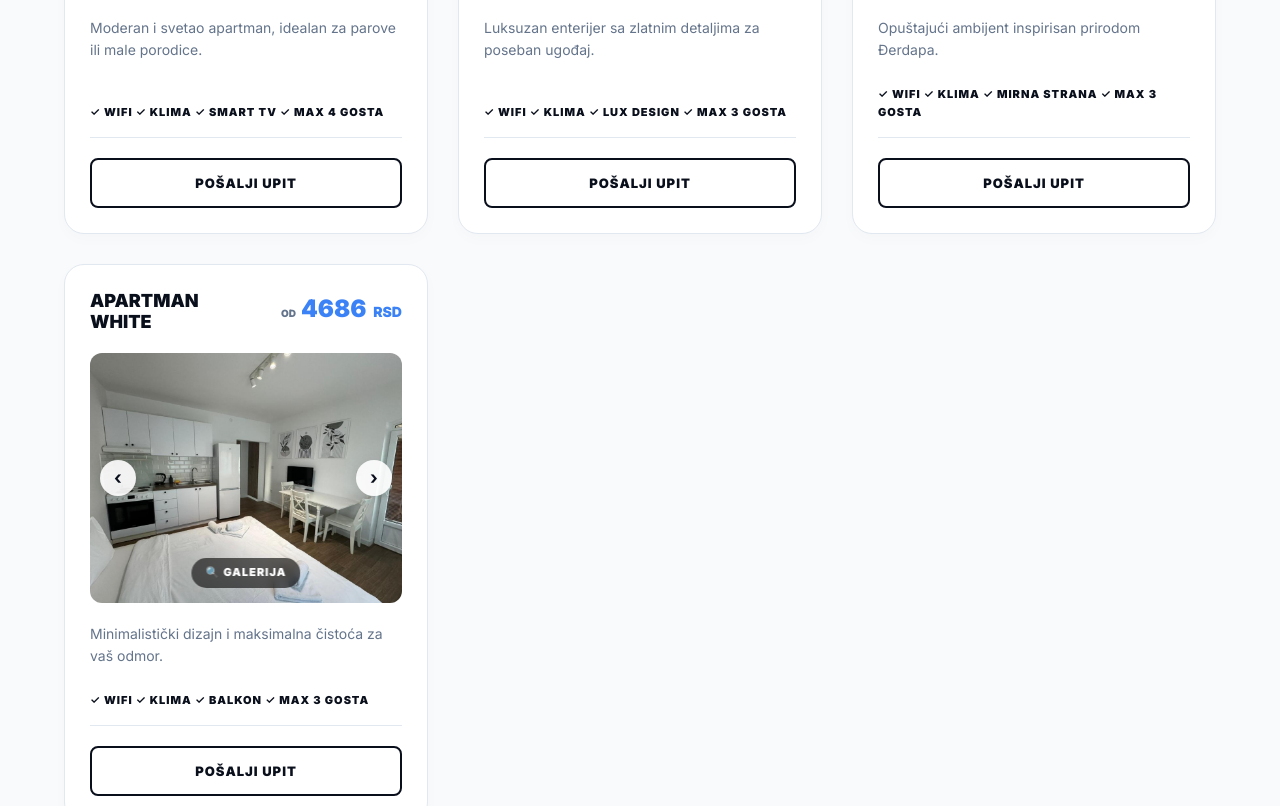
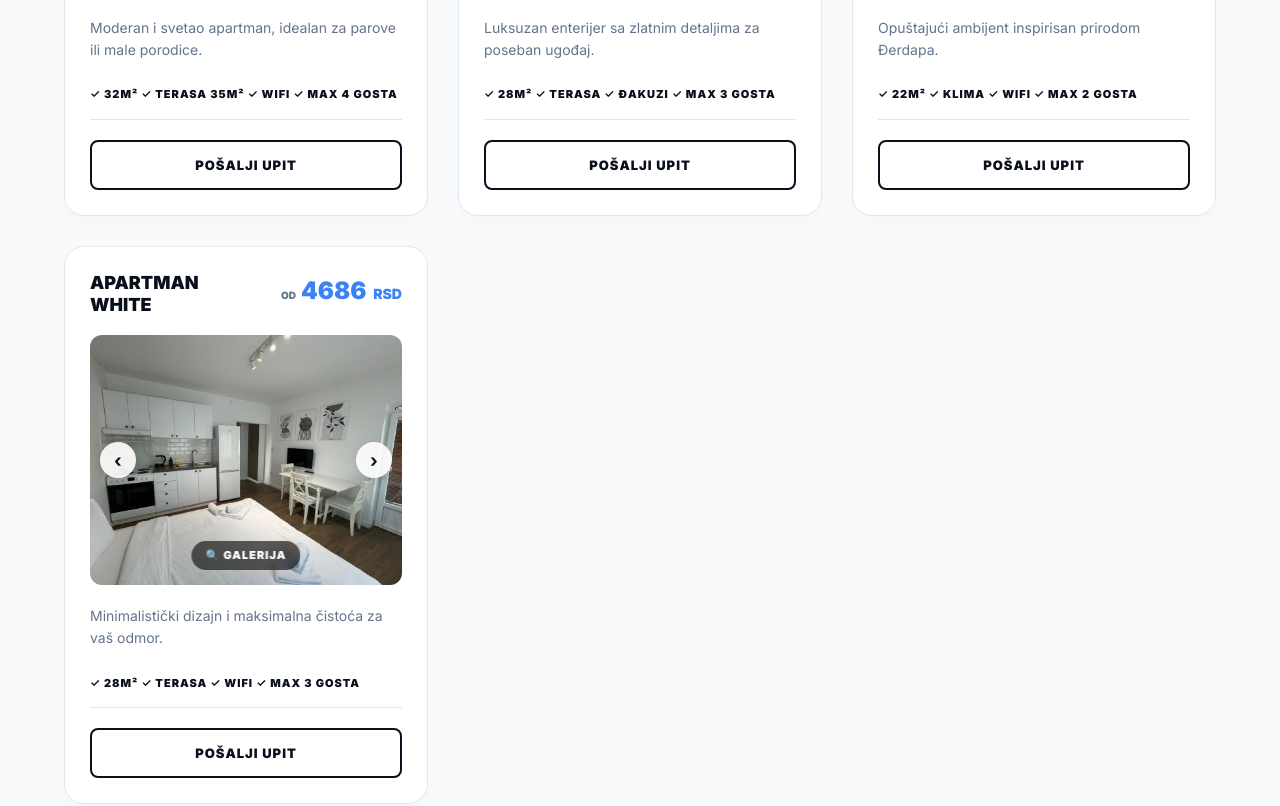
Before and after one commit to BVSBVSBVS/momshouse-site, a plain HTML site: page index.html in a window 1280 px wide. Shown: the part 3350-4156 px from the top of the page. Drawn offline with Linux system fonts and the light colour scheme; no server answers.

Commit message:
Kvadrature, dakuzi i blur galerija

```diff
--- a/index.html
+++ b/index.html
@@ -91,28 +91,20 @@
         .price { font-weight: 900; font-size: 24px; color: var(--blue); }
         .currency { font-size: 14px; font-weight: 900; color: var(--blue); margin-left: 4px; }
 
-        /* SLAJDER - SA OPCIJOM ZA GALERIJU */
+        /* SLAJDER */
         .slider-container {
             position: relative; width: 100%; height: 250px; border-radius: 12px; overflow: hidden; margin-bottom: 20px;
-            background-color: transparent; touch-action: pan-y;
-            -webkit-transform: translateZ(0); transform: translateZ(0);
-            cursor: pointer;
+            background-color: transparent; touch-action: pan-y; cursor: pointer;
         }
         .slider-container::after {
             content: '🔍 GALERIJA'; position: absolute; bottom: 15px; left: 50%; transform: translateX(-50%);
             background: rgba(0,0,0,0.6); color: white; padding: 6px 14px; border-radius: 20px; font-size: 11px;
-            font-weight: 900; letter-spacing: 1px; pointer-events: none; z-index: 5; backdrop-filter: blur(4px);
+            font-weight: 900; letter-spacing: 1px; pointer-events: none; z-index: 5; backdrop-filter: blur(4px); -webkit-backdrop-filter: blur(4px);
         }
-        .slider-track {
-            display: flex; width: 100%; height: 100%;
-            transition: transform 0.4s cubic-bezier(0.25, 1, 0.5, 1);
-            will-change: transform;
-        }
+        .slider-track { display: flex; width: 100%; height: 100%; transition: none; } /* Ugašen tranzicioni haos, instant swap */
         .slider-track img {
             flex: 0 0 100%; width: 100%; height: 100%; max-width: none;
-            object-fit: cover;
-            -webkit-user-drag: none; pointer-events: none;
-            -webkit-backface-visibility: hidden; backface-visibility: hidden;
+            object-fit: cover; -webkit-user-drag: none; pointer-events: none;
         }
         .slider-btn { position: absolute; top: 50%; transform: translateY(-50%); background: rgba(255, 255, 255, 0.9); color: var(--dark); border: none; width: 36px; height: 36px; border-radius: 50%; cursor: pointer; z-index: 10; display: flex; align-items: center; justify-content: center; font-weight: bold; font-size: 18px; box-shadow: 0 4px 15px rgba(0,0,0,0.15); transition: 0.3s; -webkit-tap-highlight-color: transparent; touch-action: manipulation; }
         .slider-btn.prev { left: 10px; }
@@ -124,12 +116,12 @@
         .apt-meta { font-size: 11px; font-weight: 900; border-bottom: 1px solid #E2E8F0; padding-bottom: 15px; margin-bottom: 20px; color: var(--dark); text-transform: uppercase; letter-spacing: 1px; }
         .btn-inquire { width: 100%; border: 2px solid var(--dark); background: transparent; color: var(--dark); padding: 15px; cursor: pointer; transition: 0.3s; font-weight: 900; border-radius: 8px; text-transform: uppercase; font-size: 13px; letter-spacing: 1px; outline: none; -webkit-tap-highlight-color: transparent; touch-action: manipulation; }
 
-        /* LIGHTBOX GALERIJA */
-        .lightbox { position: fixed; top: 0; left: 0; width: 100vw; height: 100vh; background: rgba(10, 15, 28, 0.98); z-index: 99999; display: none; align-items: center; justify-content: center; flex-direction: column; backdrop-filter: blur(10px); }
+        /* LIGHTBOX GALERIJA - STAKLENI BLUR SAJTA U POZADINI */
+        .lightbox { position: fixed; top: 0; left: 0; width: 100vw; height: 100vh; background: rgba(0, 0, 0, 0.6); z-index: 99999; display: none; align-items: center; justify-content: center; flex-direction: column; backdrop-filter: blur(15px); -webkit-backdrop-filter: blur(15px); }
         .lightbox img { max-width: 95%; max-height: 80%; border-radius: 12px; object-fit: contain; box-shadow: 0 20px 50px rgba(0,0,0,0.5); user-select: none; }
         .lightbox .close-btn { position: absolute; top: 25px; right: 30px; color: white; font-size: 45px; cursor: pointer; z-index: 100000; line-height: 1; font-weight: 400; }
         .lightbox .lb-controls { position: absolute; width: 100%; display: flex; justify-content: space-between; padding: 0 20px; pointer-events: none; }
-        .lightbox .lb-btn { background: rgba(255,255,255,0.15); color: white; border: none; width: 50px; height: 50px; border-radius: 50%; font-size: 24px; cursor: pointer; display: flex; align-items: center; justify-content: center; pointer-events: auto; backdrop-filter: blur(5px); transition: 0.3s; }
+        .lightbox .lb-btn { background: rgba(255,255,255,0.15); color: white; border: none; width: 50px; height: 50px; border-radius: 50%; font-size: 24px; cursor: pointer; display: flex; align-items: center; justify-content: center; pointer-events: auto; backdrop-filter: blur(5px); -webkit-backdrop-filter: blur(5px); transition: 0.3s; }
 
         /* CONTACT FORM PRO */
         .contact-section { background: var(--dark); color: white; padding: 100px 5%; width: 100%; }
@@ -323,7 +315,7 @@
                 </div>
                 <p class="apt-desc translatable" data-sr="Moderan i svetao apartman, idealan za parove ili male porodice." data-en="Modern and bright apartment, perfect for couples or small families.">Moderan i svetao apartman, idealan za parove ili male porodice.</p>
                 <div class="apt-bottom">
-                    <div class="apt-meta">✓ WiFi ✓ Klima ✓ Smart TV ✓ Max 4 Gosta</div>
+                    <div class="apt-meta translatable" data-sr="✓ 32m² ✓ TERASA 35m² ✓ WIFI ✓ MAX 4 GOSTA" data-en="✓ 32m² ✓ 35m² TERRACE ✓ WIFI ✓ MAX 4 GUESTS">✓ 32m² ✓ TERASA 35m² ✓ WIFI ✓ MAX 4 GOSTA</div>
                     <button class="btn-inquire translatable" data-sr="POŠALJI UPIT" data-en="INQUIRE NOW" onclick="odaberiApartman('blue')">POŠALJI UPIT</button>
                 </div>
             </div>
@@ -349,7 +341,7 @@
                 </div>
                 <p class="apt-desc translatable" data-sr="Luksuzan enterijer sa zlatnim detaljima za poseban ugođaj." data-en="Luxurious interior with gold details for a special atmosphere.">Luksuzan enterijer sa zlatnim detaljima za poseban ugođaj.</p>
                 <div class="apt-bottom">
-                    <div class="apt-meta">✓ WiFi ✓ Klima ✓ Lux Design ✓ Max 3 Gosta</div>
+                    <div class="apt-meta translatable" data-sr="✓ 28m² ✓ TERASA ✓ ĐAKUZI ✓ MAX 3 GOSTA" data-en="✓ 28m² ✓ TERRACE ✓ JACUZZI ✓ MAX 3 GUESTS">✓ 28m² ✓ TERASA ✓ ĐAKUZI ✓ MAX 3 GOSTA</div>
                     <button class="btn-inquire translatable" data-sr="POŠALJI UPIT" data-en="INQUIRE NOW" onclick="odaberiApartman('gold')">POŠALJI UPIT</button>
                 </div>
             </div>
@@ -375,7 +367,7 @@
                 </div>
                 <p class="apt-desc translatable" data-sr="Opuštajući ambijent inspirisan prirodom Đerdapa." data-en="Relaxing ambiance inspired by the nature of Djerdap.">Opuštajući ambijent inspirisan prirodom Đerdapa.</p>
                 <div class="apt-bottom">
-                    <div class="apt-meta">✓ WiFi ✓ Klima ✓ Mirna strana ✓ Max 3 Gosta</div>
+                    <div class="apt-meta translatable" data-sr="✓ 22m² ✓ KLIMA ✓ WIFI ✓ MAX 2 GOSTA" data-en="✓ 22m² ✓ AC ✓ WIFI ✓ MAX 2 GUESTS">✓ 22m² ✓ KLIMA ✓ WIFI ✓ MAX 2 GOSTA</div>
                     <button class="btn-inquire translatable" data-sr="POŠALJI UPIT" data-en="INQUIRE NOW" onclick="odaberiApartman('green')">POŠALJI UPIT</button>
                 </div>
             </div>
@@ -401,7 +393,7 @@
                 </div>
                 <p class="apt-desc translatable" data-sr="Minimalistički dizajn i maksimalna čistoća za vaš odmor." data-en="Minimalist design and maximum cleanliness for your vacation.">Minimalistički dizajn i maksimalna čistoća za vaš odmor.</p>
                 <div class="apt-bottom">
-                    <div class="apt-meta">✓ WiFi ✓ Klima ✓ Balkon ✓ Max 3 Gosta</div>
+                    <div class="apt-meta translatable" data-sr="✓ 28m² ✓ TERASA ✓ WIFI ✓ MAX 3 GOSTA" data-en="✓ 28m² ✓ TERRACE ✓ WIFI ✓ MAX 3 GUESTS">✓ 28m² ✓ TERASA ✓ WIFI ✓ MAX 3 GOSTA</div>
                     <button class="btn-inquire translatable" data-sr="POŠALJI UPIT" data-en="INQUIRE NOW" onclick="odaberiApartman('white')">POŠALJI UPIT</button>
                 </div>
             </div>
@@ -413,7 +405,7 @@
         <div class="apartment-grid">
             <div class="apt-card">
                 <div class="price-row">
-                    <div class="apt-title"><span class="translatable" data-sr="Apartman" data-en="Apartment">Apartman</span><br><span class="translatable" data-sr="DUNAV" data-en="DANUBE">DUNAV</span></div>
+                    <div class="apt-title"><span class="translatable" data-sr="Apartman" data-en="Apartment">Apartman</span><br><span class="translatable" data-sr="DUNAV" data-en="DANUBE">DANUBE</span></div>
                     <div class="price-wrap">
                         <span class="starting-from translatable" data-sr="OD" data-en="FROM">OD</span>
                         <span class="price"><span class="price-val" data-eur="45">5265</span><span class="currency">RSD</span></span>
@@ -434,7 +426,7 @@
                 </div>
                 <p class="apt-desc translatable" data-sr="Naš najprodavaniji apartman sa direktnim pogledom na Dunav. Spavaća soba sa velikim bračnim krevetom i dnevna soba." data-en="Our best-selling apartment with a direct view of the Danube. Bedroom with a large double bed and a living room.">Naš najprodavaniji apartman sa direktnim pogledom na Dunav. Spavaća soba sa velikim bračnim krevetom i dnevna soba.</p>
                 <div class="apt-bottom">
-                    <div class="apt-meta translatable" data-sr="✓ POGLED NA DUNAV ✓ 50m² ✓ MAX 4 GOSTA" data-en="✓ DANUBE VIEW ✓ 50m² ✓ MAX 4 GUESTS">✓ POGLED NA DUNAV ✓ 50m² ✓ MAX 4 GOSTA</div>
+                    <div class="apt-meta translatable" data-sr="✓ 47m² ✓ TERASA POGLED DUNAV ✓ LIFT ✓ MAX 4 GOSTA" data-en="✓ 47m² ✓ DANUBE VIEW TERRACE ✓ ELEVATOR ✓ MAX 4 GUESTS">✓ 47m² ✓ TERASA POGLED DUNAV ✓ LIFT ✓ MAX 4 GOSTA</div>
                     <button class="btn-inquire translatable" data-sr="POŠALJI UPIT" data-en="INQUIRE NOW" onclick="odaberiApartman('dunav')">POŠALJI UPIT</button>
                 </div>
             </div>
@@ -487,7 +479,7 @@
                 </div>
                 <p class="apt-desc translatable" data-sr="Prostrana terasa za jutarnju kafu uz Dunav. Obuhvata privatnu kuhinju, kupatilo i besplatan internet." data-en="Spacious terrace for morning coffee by the Danube. Includes a private kitchen, bathroom, and free internet.">Prostrana terasa za jutarnju kafu uz Dunav. Obuhvata privatnu kuhinju, kupatilo i besplatan internet.</p>
                 <div class="apt-bottom">
-                    <div class="apt-meta translatable" data-sr="✓ TERASA ✓ 40m² ✓ MAX 4 GOSTA" data-en="✓ TERRACE ✓ 40m² ✓ MAX 4 GUESTS">✓ TERASA ✓ 40m² ✓ MAX 4 GOSTA</div>
+                    <div class="apt-meta translatable" data-sr="✓ LIFT ✓ TERASA ✓ 40m² ✓ MAX 4 GOSTA" data-en="✓ ELEVATOR ✓ TERRACE ✓ 40m² ✓ MAX 4 GUESTS">✓ LIFT ✓ TERASA ✓ 40m² ✓ MAX 4 GOSTA</div>
                     <button class="btn-inquire translatable" data-sr="POŠALJI UPIT" data-en="INQUIRE NOW" onclick="odaberiApartman('balkon')">POŠALJI UPIT</button>
                 </div>
             </div>
@@ -518,7 +510,7 @@
                                 <option value="white">Apartman WHITE</option>
                             </optgroup>
                             <optgroup label="Cara Lazara">
-                                <option value="dunav" class="translatable" data-sr="Apartman DUNAV" data-en="Apartment DANUBE">Apartman DANUBE</option>
+                                <option value="dunav" class="translatable" data-sr="Apartman DANUBE" data-en="Apartment DANUBE">Apartman DANUBE</option>
                                 <option value="prizemlje" class="translatable" data-sr="Apartman Prizemlje" data-en="Ground Floor Apt.">Apartman Prizemlje</option>
                                 <option value="balkon" class="translatable" data-sr="Apartman Balkon" data-en="Balcony Apt.">Apartman Balkon</option>
                             </optgroup>
@@ -546,14 +538,14 @@
 
     <script>
         let currentLang = 'sr';
-        let exchangeRate = 117.15; // Zvaničan bazni kurs
+        let exchangeRate = 117.15;
 
-        // Cene sada striktno prate EU vrednosti po tvojim instrukcijama
+        // GREEN ažuriran na Max 2 gosta
         const ceneBookingEur = {
             "blue": { "1": 40, "2": 40, "3": 45, "4": 50 },
-            "gold": { "1": 45, "2": 45, "3": 50 }, // Max 3
-            "green": { "1": 35, "2": 35, "3": 40 }, // Max 3
-            "white": { "1": 40, "2": 40, "3": 45 }, // Max 3
+            "gold": { "1": 45, "2": 45, "3": 50 },
+            "green": { "1": 35, "2": 35 },
+            "white": { "1": 40, "2": 40, "3": 45 },
             "dunav": { "1": 45, "2": 45, "3": 50, "4": 55 },
             "prizemlje": { "1": 40, "2": 40, "3": 45, "4": 50 },
             "balkon": { "1": 45, "2": 45, "3": 50, "4": 55 }
@@ -561,7 +553,6 @@
 
         async function fetchLiveExchangeRate() {
             try {
-                // Praćenje LIVE kursa koji je u rangu sa Narodnom Bankom
                 const response = await fetch('https://api.exchangerate-api.com/v4/latest/EUR');
                 const data = await response.json();
                 if (data && data.rates && data.rates.RSD) {
@@ -628,7 +619,6 @@
                     }
                     livePriceDiv.style.display = 'block';
                 } else {
-                    // Previše gostiju za dati apartman (npr. Gold max 3, izabrano 4)
                     prikazCene.innerText = currentLang === 'sr' ? "Previše gostiju za ovaj apartman." : "Too many guests for this apartment.";
                     prikazCene.style.fontSize = "16px";
                     livePriceDiv.style.display = 'block';
@@ -659,7 +649,7 @@
             if (state.index < 0) state.index = state.max;
             if (state.index > state.max) state.index = 0;
 
-            track.style.transform = `translate3d(-${state.index * 100}%, 0, 0)`;
+            track.style.transform = `translateX(-${state.index * 100}%)`;
         }
 
         let activeGallery = [];
@@ -710,7 +700,6 @@
                     }
                 }, {passive: true});
 
-                // Klik na kontejner otvara Fullscreen galeriju
                 container.addEventListener('click', e => {
                     if (e.target.classList.contains('slider-btn')) return;
                     otvoriGaleriju(id);
```
